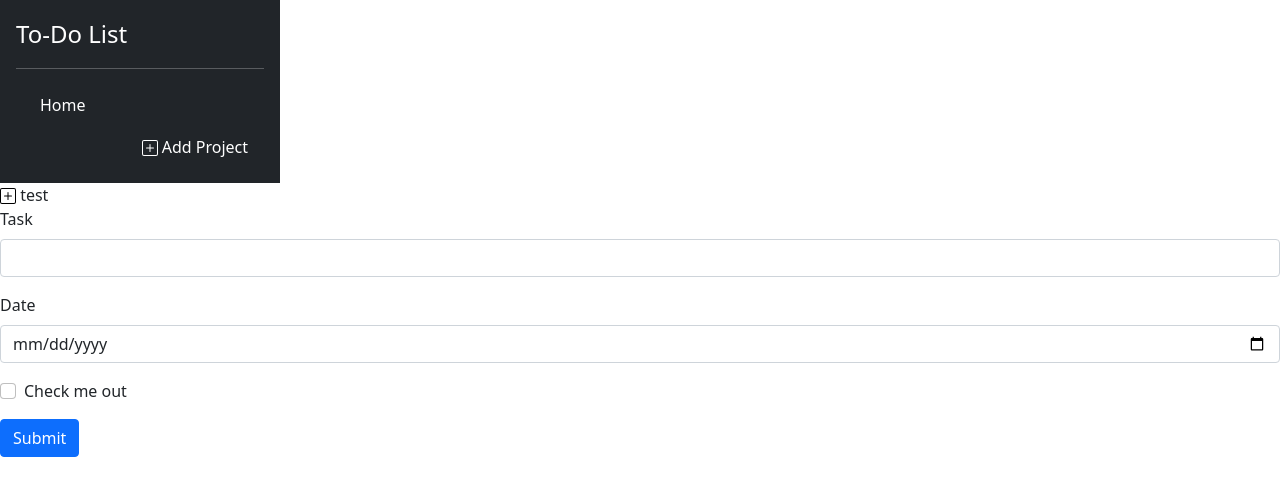
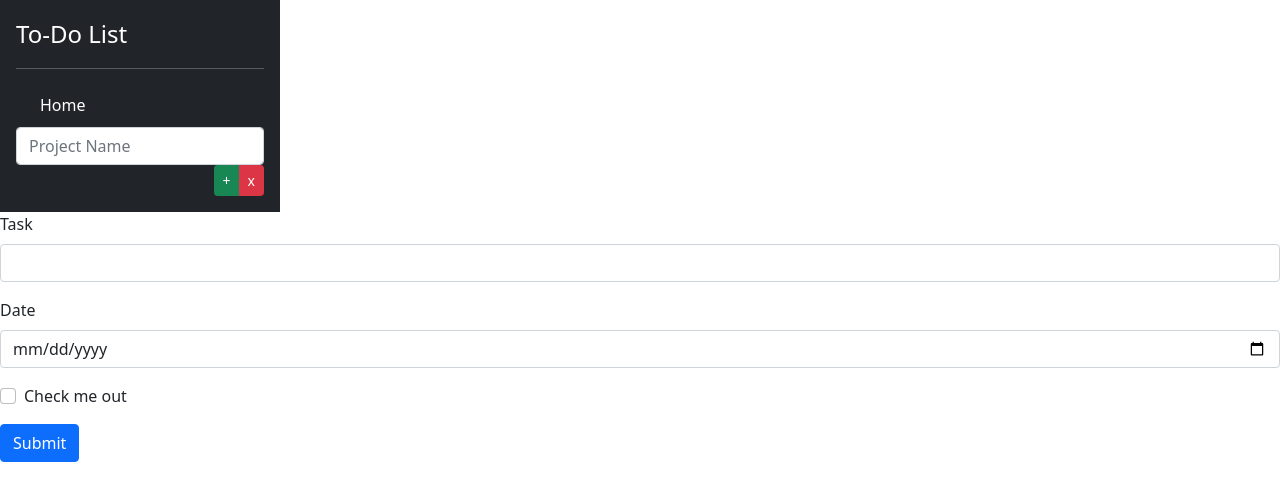
Before and after one commit to jincrypt/TOP-Todo-List, a website built with webpack: page dist/index.html in a window 1280 px wide. Both pictures are taken after a click on the element "Add Project". Built offline with nearby package versions, Linux system fonts and the light colour scheme.

Commit message:
Added toggle function on add project button

```diff
--- a/src/index.js
+++ b/src/index.js
@@ -93,8 +93,11 @@ function insertProject(project) {
 
 
 function createAddProjectButton() {
+    (function createAddProjectDiv() {
         let li = document.createElement('li');
-    let div = document.createElement('div');
+        li.id = "addProject";
+        let addProjectButtonDiv = document.createElement('div');
+        addProjectButtonDiv.id = "addProjectButton";
         let svg = document.createElementNS('http://www.w3.org/2000/svg', 'svg');
         let pathA = document.createElementNS('http://www.w3.org/2000/svg', 'path');
         let pathB = document.createElementNS('http://www.w3.org/2000/svg', 'path');
@@ -107,17 +110,72 @@ function createAddProjectButton() {
         li.style = "text-align:right"
         svg.classList = "bi bi-plus-square";
         li.classList = "nav-item";
-    div.classList = "nav-link text-white";
+        addProjectButtonDiv.classList = "nav-link text-white";
+        addProjectButtonDiv.style = "cursor:pointer";
 
         svg.appendChild(pathA);
         svg.appendChild(pathB);
-    div.append(svg, " Add Project");
+        addProjectButtonDiv.append(svg, " Add Project");
 
         // Function for adding project (show form)
-    div.addEventListener('click', (e) => console.log(e));
+        addProjectButtonDiv.addEventListener('click', (e) => {
+            toggleProjectView();
+        });
 
-    li.append(div);
+        li.append(addProjectButtonDiv);
         document.querySelector('main ul').append(li);
+    })();
+
+    (function createAddProjectField() {
+        let li = document.querySelector('#addProject');
+        let div = document.createElement('div');
+        div.id = "addProjectForm";
+
+        let addProjectField = document.createElement('input');
+        addProjectField.type = "text";
+        addProjectField.placeholder = "Project Name";
+        addProjectField.classList = "form-control";
+        addProjectField.id = 'projectNameForm';
+
+        const createButton = (name) => {
+            let button = document.createElement('button');
+            button.classList = "btn btn-sm";
+            button.type = "button";
+            button.innerHTML = name;
+            return button;
+        }
+
+        let add = createButton("+");
+        add.classList += " btn-success"
+
+        let cancel = createButton("x");
+        cancel.classList += " btn-danger";
+
+        let btnGroup = document.createElement('div');
+        btnGroup.classList = "btn-group";
+        btnGroup.role = "group";
+
+        add.addEventListener('click', (e) => {
+            if (document.querySelector('#projectNameForm')) {
+                toggleProjectView();
+            }
+        })
+
+
+        btnGroup.append(add, cancel);
+        div.append(addProjectField, btnGroup);
+        div.style.display = "none";
+
+        li.appendChild(div);
+    })();
+
+    function toggleProjectView() {
+        let addProjectButton = document.querySelector('#addProjectButton');
+        let addProjectForm = document.querySelector('#addProjectForm');
+
+        return [addProjectButton.style.display, addProjectForm.style.display] = [addProjectForm.style.display, addProjectButton.style.display];
+
+    }
 }
 
 function projectListRender() {
```
Also changed, not shown: dist/index.html, 1 other file. Lines whose indentation alone changed are shown as unchanged.
